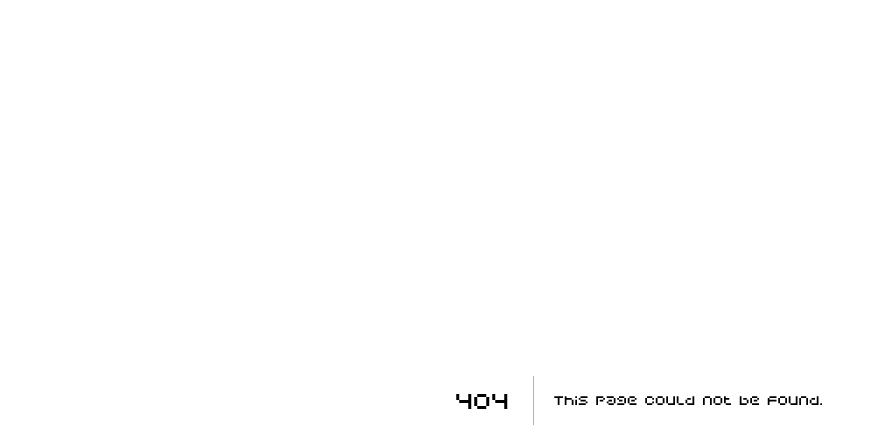
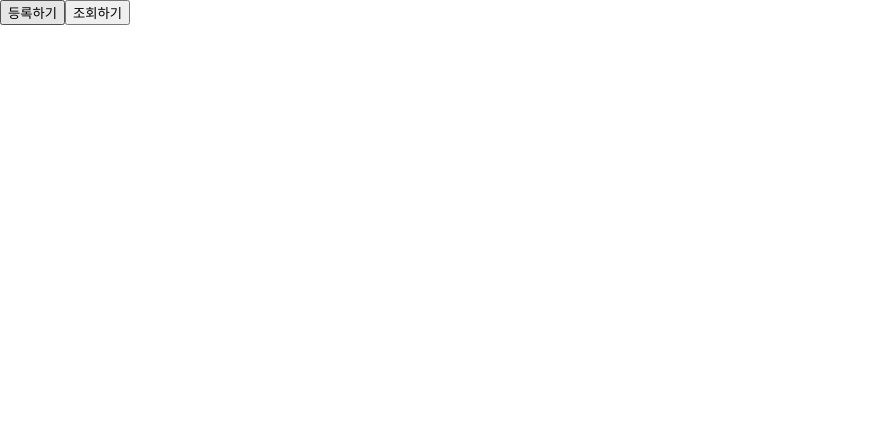
Before and after one commit to hyemin33/study-codecamp, a Next.js app in the folder class/: page /11-01-firebase in a window 1280 px wide. Before the commit this address had no page. Shown: the top 448 px of the page, without its empty margins (0-882 px from the left). Built offline with nearby package versions, Linux system fonts and the light colour scheme.

Commit message:
feat: firebase 추가

```diff
--- a/class/package.json
+++ b/class/package.json
@@ -16,6 +16,7 @@
     "@material-ui/core": "^4.12.4",
     "antd": "^5.2.2",
     "axios": "^1.3.4",
+    "firebase": "^9.17.2",
     "graphql": "^16.6.0",
     "next": "12.1.0",
     "react": "17.0.2",
--- /dev/null
+++ b/class/pages/11-01-firebase/index.tsx
@@ -0,0 +1,32 @@
+import {
+  collection,
+  addDoc,
+  getDocs,
+  getFirestore,
+} from "firebase/firestore/lite";
+import { firebaseApp } from "../_app";
+
+export default function FireBasepage() {
+  const onClickSubmit = () => {
+    const board = collection(getFirestore(firebaseApp), "board");
+    void addDoc(board, {
+      writer: "철수",
+      title: "제목",
+      contents: "내용",
+    });
+  };
+
+  const onClickFetch = async () => {
+    const board = collection(getFirestore(firebaseApp), "board");
+    const result = await getDocs(board);
+    const datas = result.docs.map((el) => el.data());
+    console.log(datas);
+  };
+
+  return (
+    <>
+      <button onClick={onClickSubmit}>등록하기</button>
+      <button onClick={onClickFetch}>조회하기</button>
+    </>
+  );
+}
--- a/class/pages/_app.tsx
+++ b/class/pages/_app.tsx
@@ -2,6 +2,26 @@
 import { AppProps } from "next/app";
 import { globalStyles } from "../src/commons/styles/globalStyles";
 import ApolloSetting from "../src/components/commons/apollo";
+
+// ////////////////////////////
+// Import the functions you need from the SDKs you need
+import { initializeApp } from "firebase/app";
+// TODO: Add SDKs for Firebase products that you want to use
+// https://firebase.google.com/docs/web/setup#available-libraries
+
+// Your web app's Firebase configuration
+const firebaseConfig = {
+  apiKey: "AIzaSyDBsA8xCMPc4cEJnzt0JIhskIv4QZy85OQ",
+  authDomain: "hm-test-eb640.firebaseapp.com",
+  projectId: "hm-test-eb640",
+  storageBucket: "hm-test-eb640.appspot.com",
+  messagingSenderId: "795555233167",
+  appId: "1:795555233167:web:7f53c44441411a05afdffa",
+};
+
+// Initialize Firebase
+export const firebaseApp = initializeApp(firebaseConfig);
+// ////////////////////////////
 
 function MyApp({ Component, pageProps }: AppProps) {
   return (
```
Also changed, not shown: 1 other file (tests, documents, lock files or other folders).
